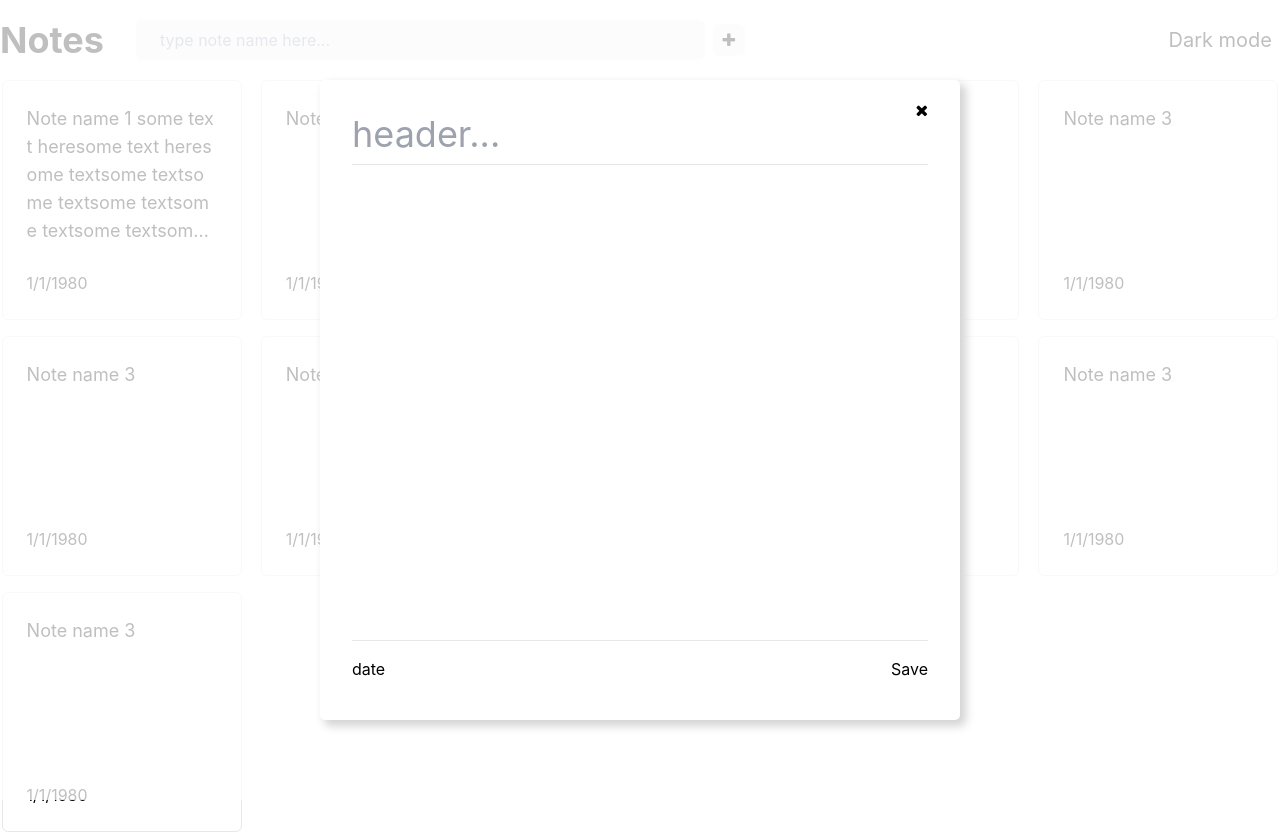
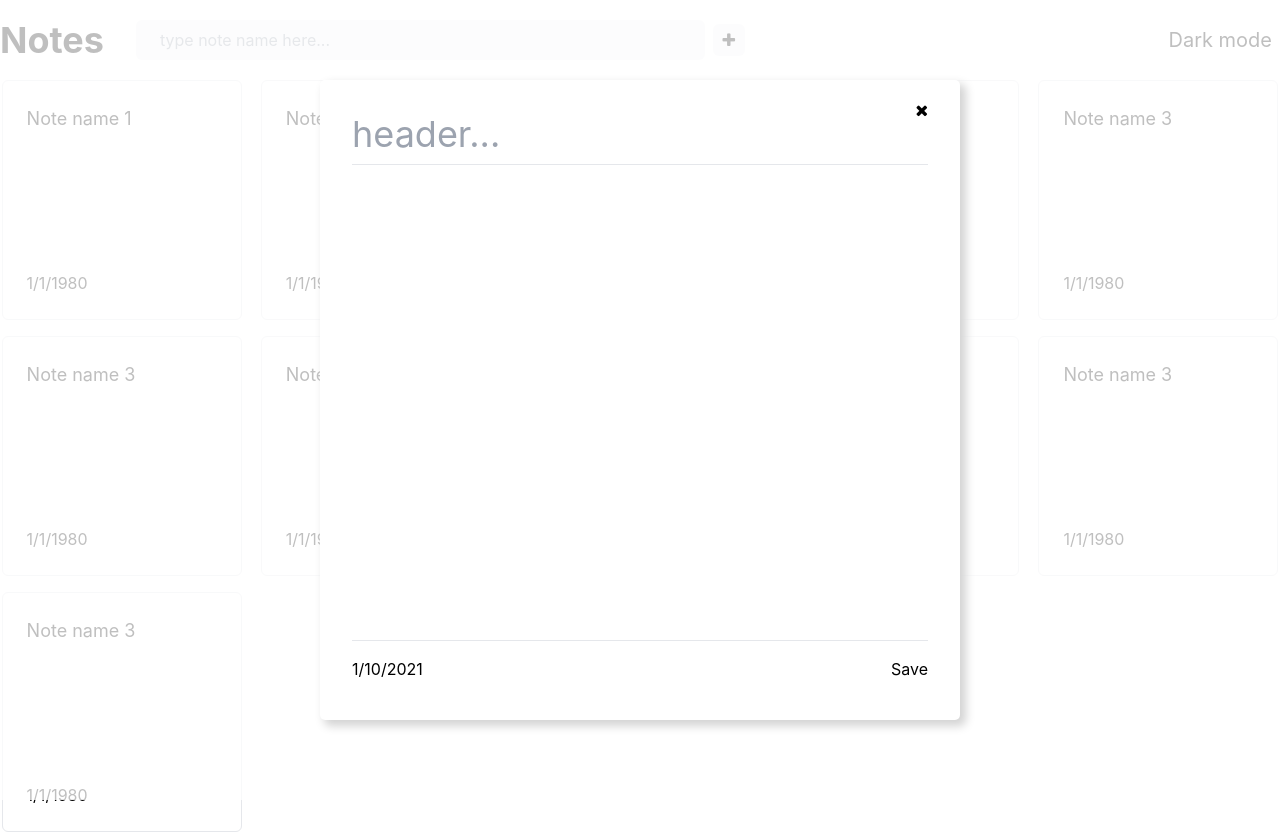
Before and after one commit to puzanovkirill/notes, a React (Create React App) app: page / in a window 1280 px wide. Both pictures are taken after a click on the button 728 px from the left and 40 px from the top of the page. Built offline with nearby package versions, Linux system fonts and the light colour scheme.

Commit message:
feat: modal opening state

```diff
--- a/src/App.js
+++ b/src/App.js
@@ -16,8 +16,7 @@ function App() {
    const notesArray = [
       {
          id: Math.random(),
-         header:
-            'Note name 1 some text heresome text heresome textsome textsome textsome textsome textsome textsome textsome textsome text here some text here',
+         header: 'Note name 1',
          text: 'some text heresome text heresome text heresome text here',
          date: '1/1/1980',
       },
--- a/src/components/ModalWindow.jsx
+++ b/src/components/ModalWindow.jsx
@@ -1,13 +1,23 @@
-import React, { useState } from 'react';
+import React from 'react';
 import Modal from 'react-modal';
 import { useDispatch, useSelector } from 'react-redux';
 
-const ModalWindow = ({ note }) => {
+const ModalWindow = () => {
    const dispatch = useDispatch();
+   const today = new Date();
    const isOpen = useSelector((state) => state.modal);
+   const singleNote = useSelector((state) => state.singleNote);
+
+   const getContent = () => {
+      dispatch({ type: 'CREATE_NEW_NOTE', payload: singleNote });
+   };
 
    const changeIsOpened = (state) => {
       dispatch({ type: 'CHANGE_OPENED', payload: !state });
+   };
+
+   const resetNote = () => {
+      dispatch({ type: 'RESET_NOTE', payload: {} });
    };
 
    Modal.setAppElement(document.getElementById('root'));
@@ -19,22 +29,30 @@ const ModalWindow = ({ note }) => {
                   maxLength={25}
                   placeholder="header..."
                   className="text-4xl outline-none h-full"
+                  value={singleNote.content ? singleNote.content.header : ''}
                />
                <button
                   className="relative -top-6"
                   onClick={() => {
-                     console.log(isOpen);
                      changeIsOpened(isOpen);
+                     resetNote();
                   }}
                >
                   <i className="fa fa-close"></i>
                </button>
             </div>
             <hr className="mt-2" />
-            <textarea className="h-4/5 text-2xl break-all overflow-y-scroll w-full resize-none outline-none" />
+            <textarea
+               className="h-4/5 text-2xl break-all overflow-y-scroll w-full resize-none outline-none"
+               defaultValue={singleNote.content ? singleNote.content.text : ''}
+            />
             <hr className="mt-2" />
             <div className="flex justify-between mt-4 ">
-               <div className="">date</div>
+               <div className="">
+                  {singleNote.content
+                     ? singleNote.content.date
+                     : `${today.getDay()}/${today.getMonth()}/${today.getFullYear()}`}
+               </div>
                <button>Save</button>
             </div>
          </div>
--- a/src/components/Navbar.jsx
+++ b/src/components/Navbar.jsx
@@ -9,6 +9,7 @@ const Navbar = () => {
    const changeIsOpened = (state) => {
       dispatch({ type: 'CHANGE_OPENED', payload: !state });
    };
+
    return (
       <div className="h-20 flex justify-between items-center">
          <div className="flex w-2/3">
--- a/src/components/Note.jsx
+++ b/src/components/Note.jsx
@@ -1,6 +1,19 @@
 import React, { useRef } from 'react';
+import { useDispatch, useSelector } from 'react-redux';
 
-const Note = ({ header, date }) => {
+const Note = ({ note }) => {
+   const dispatch = useDispatch();
+   const isOpen = useSelector((state) => state.modal);
+   const singleNote = useSelector((state) => state.singleNote);
+
+   const getContent = () => {
+      dispatch({ type: 'CREATE_NEW_NOTE', payload: note });
+   };
+
+   const changeIsOpened = (state) => {
+      dispatch({ type: 'CHANGE_OPENED', payload: !state });
+   };
+
    const buttonRef = useRef();
 
    const toggleButtonClass = () => {
@@ -14,13 +27,17 @@ const Note = ({ header, date }) => {
             toggleButtonClass();
          }}
          onMouseLeave={() => toggleButtonClass()}
+         onClick={() => {
+            getContent();
+            changeIsOpened(isOpen);
+         }}
       >
          <div className="p-6 border rounded-md w-full h-full flex justify-between flex-col">
-            <h2 className="break-all text-lg three-dots">{header}</h2>
+            <h2 className="break-all text-lg three-dots">{note.header}</h2>
             <div className="w-full flex justify-between">
-               <div>{date}</div>
+               <div>{note.date}</div>
                <button
-                  className="opacity-0 ease-in-out duration-300"
+                  className="opacity-0 ease-in-out duration-300 hover:opacity-100"
                   ref={buttonRef}
                >
                   <i className="fa fa-trash"></i>
--- a/src/components/NotesList.jsx
+++ b/src/components/NotesList.jsx
@@ -5,7 +5,7 @@ const NotesList = ({ notes }) => {
    return (
       <div className="grid gap-4 xl:grid-cols-5 lg:grid-cols-4 md:grid-cols-3 sm:grid-cols-2 grid-cols-1 justify-items-center">
          {notes.map((item) => {
-            return <Note key={item.id} header={item.header} date={item.date} />;
+            return <Note key={item.id} note={item} />;
          })}
       </div>
    );
--- a/src/store/index.js
+++ b/src/store/index.js
@@ -1,6 +1,10 @@
 import { combineReducers, createStore } from 'redux';
 import { modalReducer } from './modalReducer';
+import { singleNoteReducer } from './singleNoteReducer';
 
-const rootReducer = combineReducers({ modal: modalReducer });
+const rootReducer = combineReducers({
+   modal: modalReducer,
+   singleNote: singleNoteReducer,
+});
 
 export const store = createStore(rootReducer);
--- /dev/null
+++ b/src/store/singleNoteReducer.js
@@ -0,0 +1,12 @@
+const defaultState = { id: '', header: '', text: '', date: '' };
+
+export const singleNoteReducer = (state = defaultState, action) => {
+   switch (action.type) {
+      case 'CREATE_NEW_NOTE':
+         return { ...state, content: action.payload };
+      case 'RESET_NOTE':
+         return { ...defaultState };
+      default:
+         return state;
+   }
+};
```
